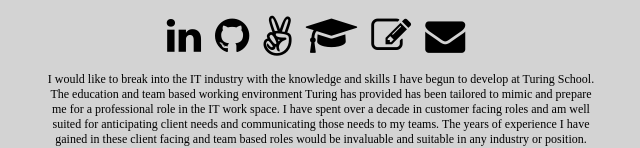
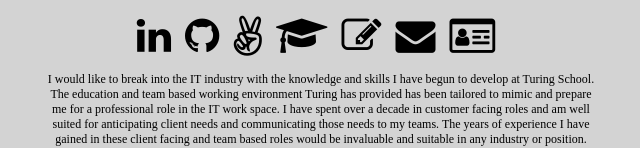
Before and after one commit to NZenitram/personal_site, a plain HTML site: page index.html in a window 1280 px wide. Shown: the part 230-378 px from the top of the page, without its empty margins (319-959 px from the left). Drawn offline with nearby package versions, Linux system fonts and the light colour scheme.

Commit message:
added titles to images and resume link

```diff
--- a/index.html
+++ b/index.html
@@ -22,23 +22,26 @@
         </figure>
       </div>
         <div id="linkicons-header">
-          <div id="linkedin-icon" class="icons">
+          <div id="linkedin-icon" class="icons" title="LinkedIn">
             <a class="contact-link LinkedInLink" href="https://www.linkedin.com/in/nzenitram" rel="me"><i class="fa fa-linkedin" aria-hidden="true"></i></a>
           </div>
-          <div id="github-icon" class="icons">
+          <div id="github-icon" class="icons" title="GitHub">
             <a class="contact-link GitHubLink" href="https://www.github.com/nzenitram" rel="me"><i class="fa fa-github" aria-hidden="true"></i></a>
           </div>
-          <div id="angelist-icon" class="icons">
+          <div id="angelist-icon" class="icons" title="AngelList">
             <a class="contact-link AngelListLink" href="https://angel.co/nicholasmartinez-gmail-com" rel="me"><i class="fa fa-angellist" aria-hidden="true"></i></a>
           </div>
-          <div id="turingschool-icon" class="icons">
+          <div id="turingschool-icon" class="icons" title="TuringSchool">
             <a class="contact-link AngelListLink" href="https://www.turing.io/alumni/nicholas-martinez" rel="me"><i class="fa fa-graduation-cap" aria-hidden="true"></i></a>
           </div>
-          <div id="blog-icon" class="icons">
+          <div id="blog-icon" class="icons" title="Blog">
             <a class="contact-link BlogLink" href="http://www.nzenitram.com/blog/" rel="me"><i class="fa fa-pencil-square-o" aria-hidden="true"></i></a>
           </div>
-          <div id="email-icon" class="icons">
+          <div id="email-icon" class="icons" title="EmailMe">
             <a class="contact-link EmailLink" href="mailto:nicholasmartinez@gmail.com" rel="me"><i class="fa fa-envelope" aria-hidden="true"></i></a>
+          </div>
+          <div id="resume" class="icons" title="Resume">
+            <a class="resume-link ResumeLink" href="http://www.nzenitram.com/blog/index.php/resume/" rel="me"><i class="fa fa-id-card-o" aria-hidden="true"></i></a>
           </div>
         </div>
       <div id="description">
@@ -47,5 +50,9 @@
         </p>
       </div>
   </div>
+
+  <div class="blog-posts">
+
+  </div>
 </body>
 </html>
```
Also changed, not shown: 1 other file.
